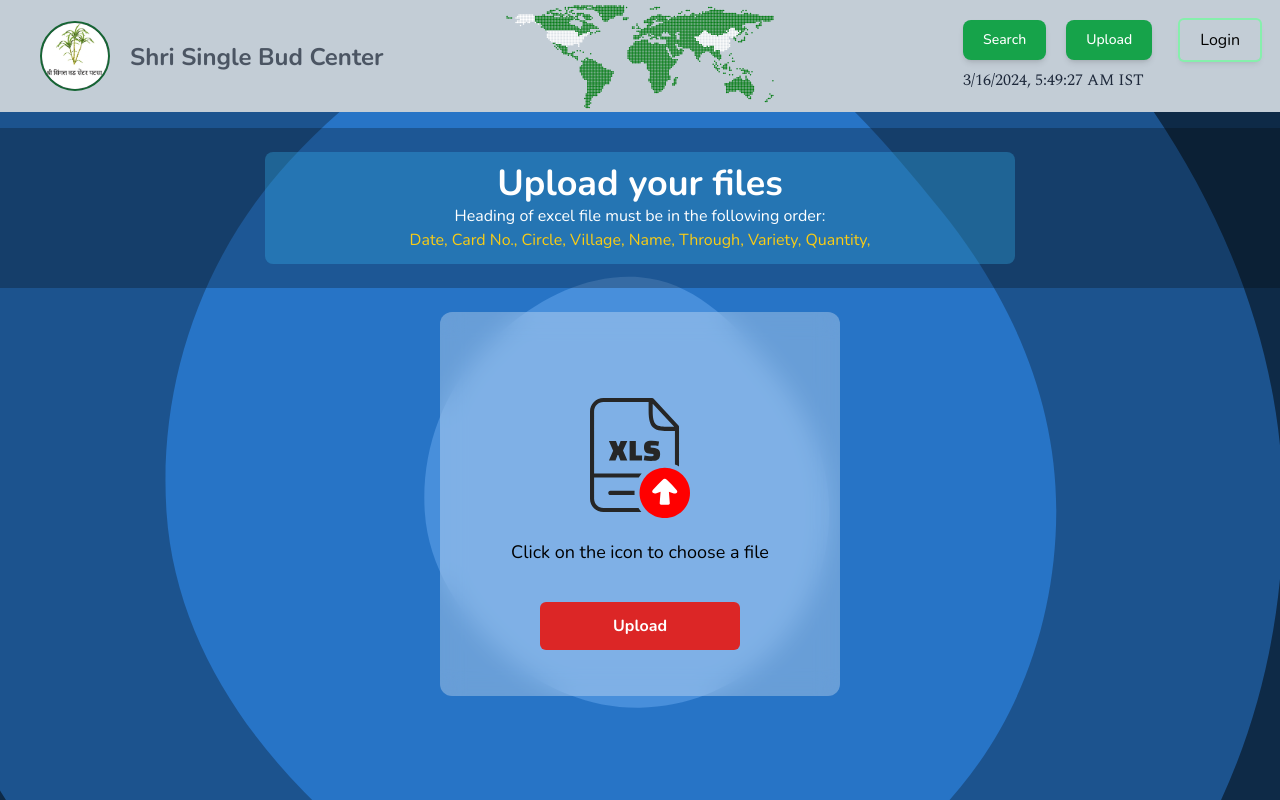
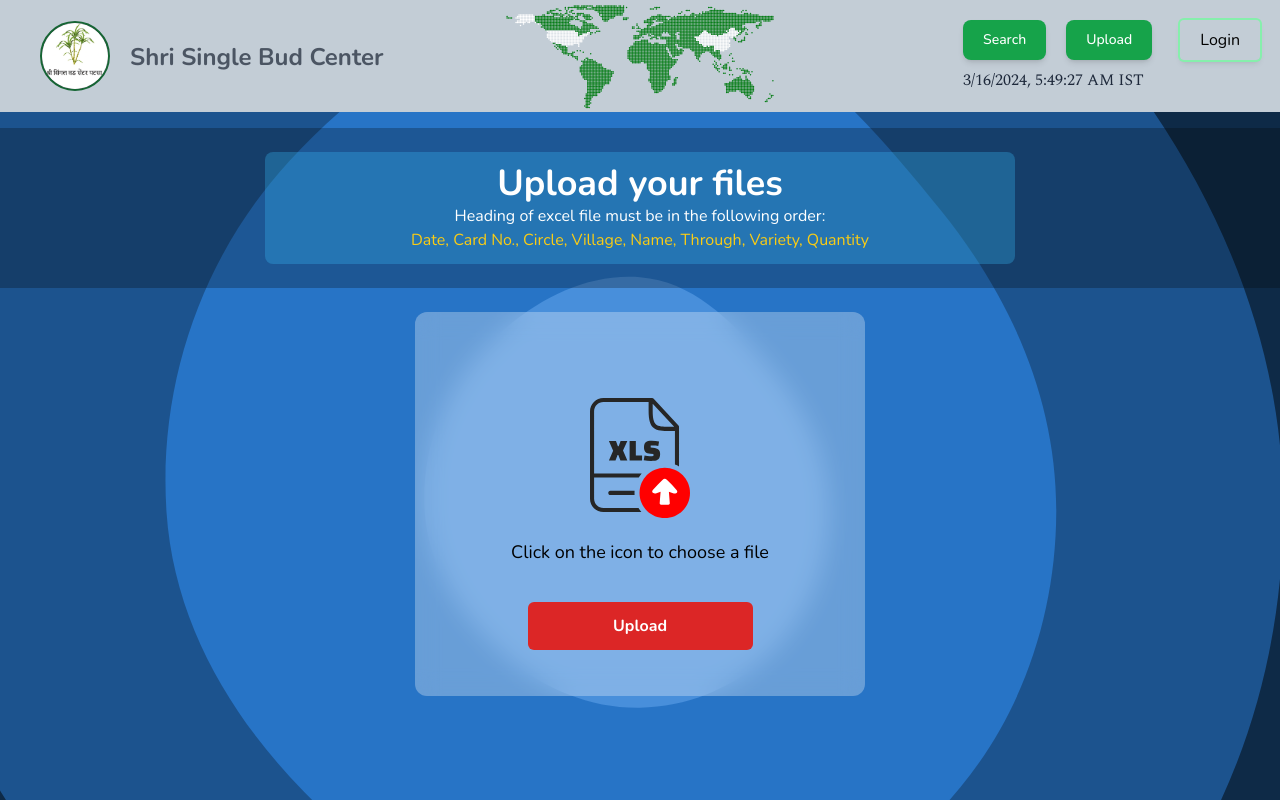
Before and after one commit to VelvetReek/kishansearch, a Next.js app: page /upload in a window 1280 px wide. Shown: the top 800 px of the page. Built offline with nearby package versions, Linux system fonts and the light colour scheme; no server answers; a web font is replaced by a local one.

Commit message:
upload page bug fix

```diff
--- a/src/app/upload/page.tsx
+++ b/src/app/upload/page.tsx
@@ -4,7 +4,7 @@ export default function Page() {
   return (
     <div className="w-full min-h-screen pt-4 pb-4 bg-[url('/upload-bg.svg')] bg-no-repeat bg-cover bg-center bg-fixed">
       <div className="backdrop-brightness-75 flex items-center justify-center pt-6 pb-6">
-        <div className="bg-sky-400 min-w-[750px] rounded-lg bg-opacity-30 pt-3 pb-3 overflow-hidden">
+        <div className="bg-sky-400 md:min-w-[750px] rounded-lg bg-opacity-30 ml-1 mr-1 pt-3 pb-3 overflow-hidden">
           <h1 className="text-4xl font-bold text-center text-white max-sm:text-2xl">
             Upload your files
           </h1>
@@ -12,7 +12,7 @@ export default function Page() {
             Heading of excel file must be in the following order:
             <br />
             <span className="text-yellow-400">
-              Date, Card No., Circle, Village, Name, Through, Variety, Quantity,
+              Date, Card No., Circle, Village, Name, Through, Variety, Quantity
             </span>
           </p>
         </div>
--- a/src/components/upload/upload.tsx
+++ b/src/components/upload/upload.tsx
@@ -53,7 +53,7 @@ export default function Upload() {
   };
   return (
     <div className="flex justify-center items-center pt-6">
-      <div className="backdrop-blur-md ml-10 mr-10 rounded-xl bg-opacity-30 bg-white min-w-[400px] h-96 flex flex-col justify-center items-center">
+      <div className="backdrop-blur-md ml-10 mr-10 rounded-xl bg-opacity-30 bg-white min-w-[350px] md:min-w-[450px] h-96 flex flex-col justify-center items-center">
         <div
           className="pt-10 flex flex-col justify-center items-center"
           style={{ position: "relative" }}
```
Also changed, not shown: 1 other file (tests, documents, lock files or other folders).
